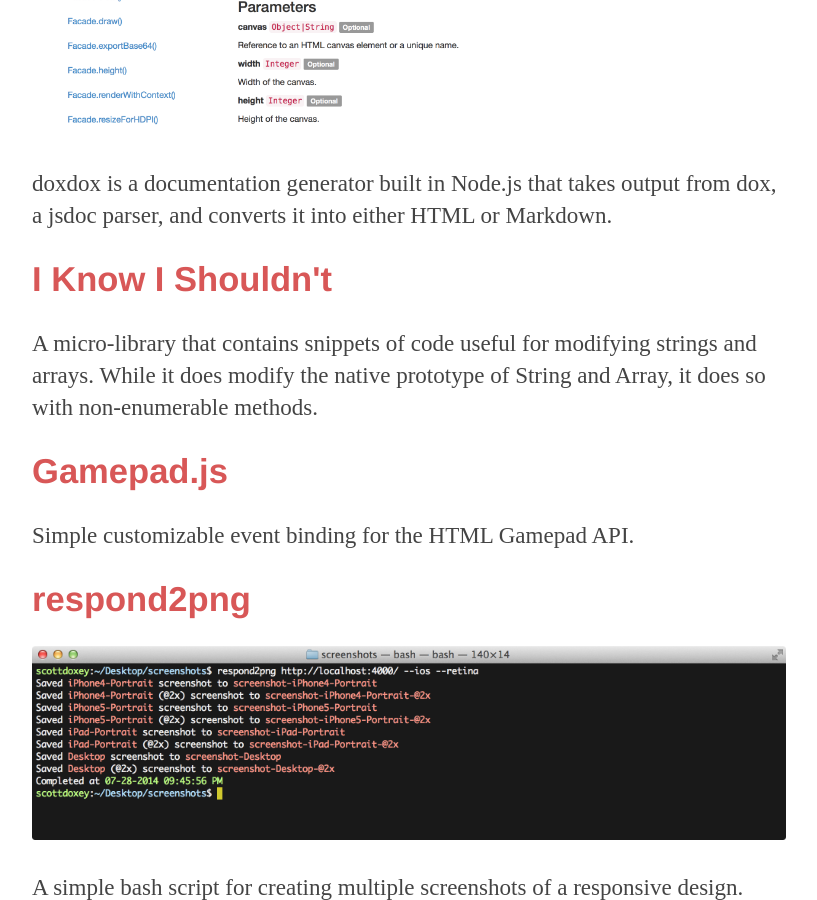
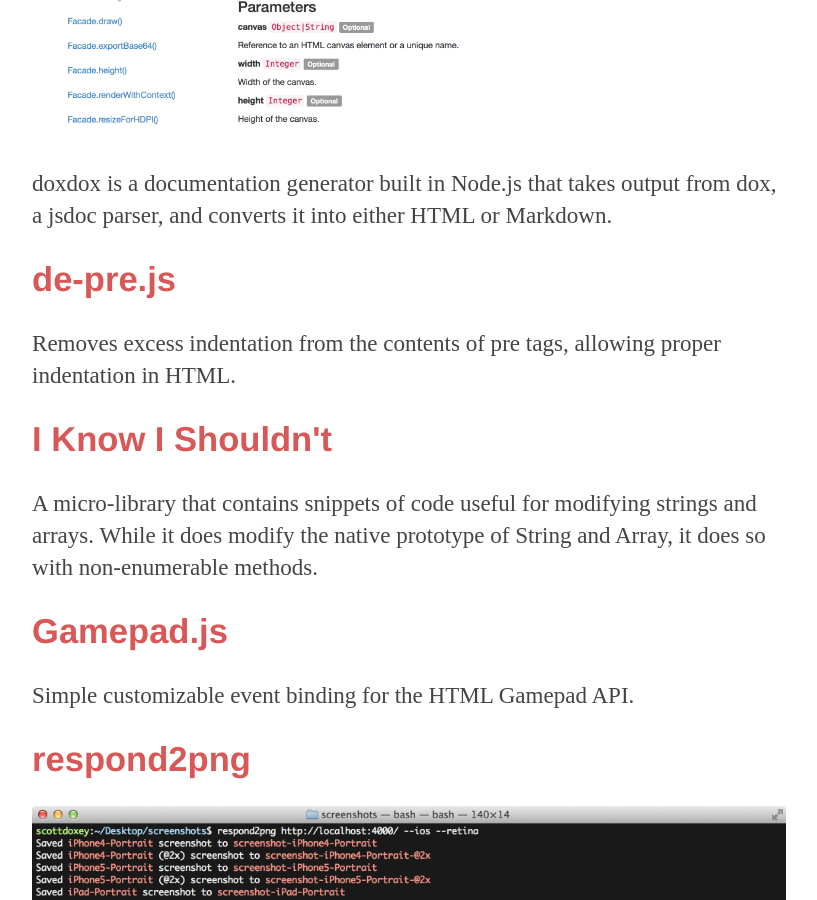
Before and after one commit to neogeek/neogeek.github.io, a Jekyll site: the page built from projects/index.md, in a window 1280 px wide and 900 px high, scrolled down 1226 px. Shown: the whole window, without its empty margins (231-1048 px from the left). Built offline with Jekyll 4.4.1, drawn with Linux system fonts in a browser that asks for light colours; Markdown is read by kramdown in place of the engine named in the settings.

Commit message:
Added de-pre.js to projects listing.

```diff
--- a/_data/projects.yml
+++ b/_data/projects.yml
@@ -7,6 +7,10 @@
   image: /images/projects/doxdox.png
   description: doxdox is a documentation generator built in Node.js that takes output from dox, a jsdoc parser, and converts it into either HTML or Markdown.
   url: https://github.com/neogeek/doxdox
+
+- name: de-pre.js
+  description: Removes excess indentation from the contents of pre tags, allowing proper indentation in HTML.
+  url: https://github.com/neogeek/de-pre.js
 
 - name: I Know I Shouldn't
   description: A micro-library that contains snippets of code useful for modifying strings and arrays. While it does modify the native prototype of String and Array, it does so with non-enumerable methods.
```
